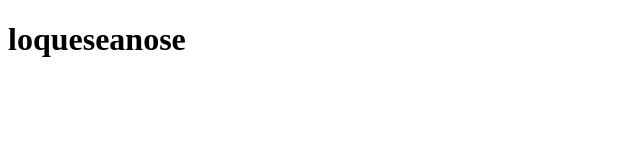
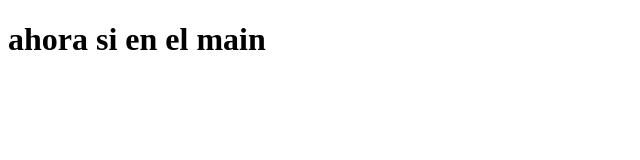
Before and after one commit to marianomorel/pruebaaborrar, a plain HTML site: page index.html in a window 1280 px wide. Shown: the whole page, without its empty margins (0-640 px from the left). Drawn offline with Linux system fonts and the light colour scheme.

Commit message:
estoy en el main

```diff
--- a/index.html
+++ b/index.html
@@ -3,9 +3,9 @@
 <head>
     <meta charset="UTF-8">
     <meta name="viewport" content="width=device-width, initial-scale=1.0">
-    <title>loquesea</title>
+    <title>ahora si en el main</title>
 </head>
 <body>
-    <h1>loqueseanose</h1>
+    <h1>ahora si en el main</h1>
 </body>
 </html>
```
